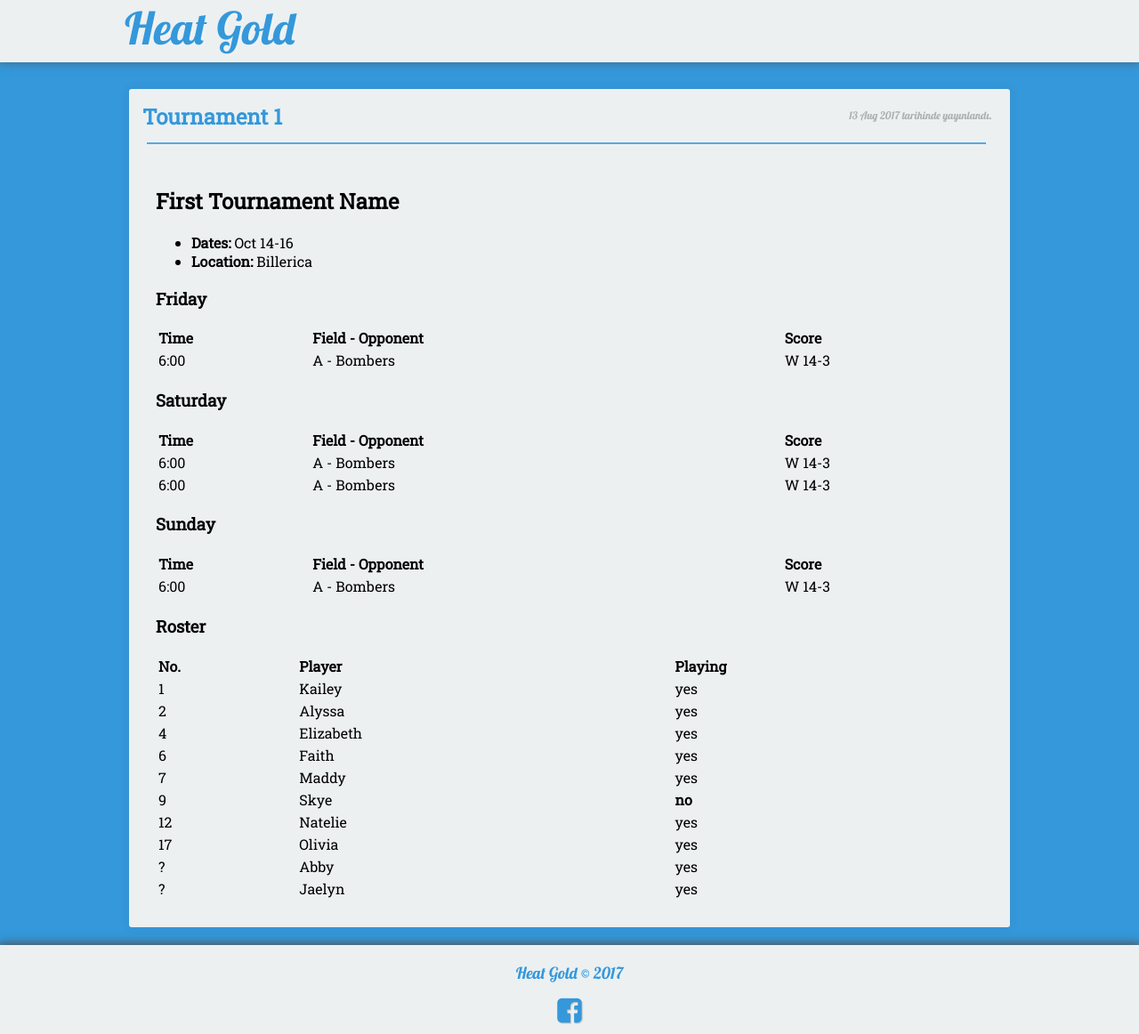
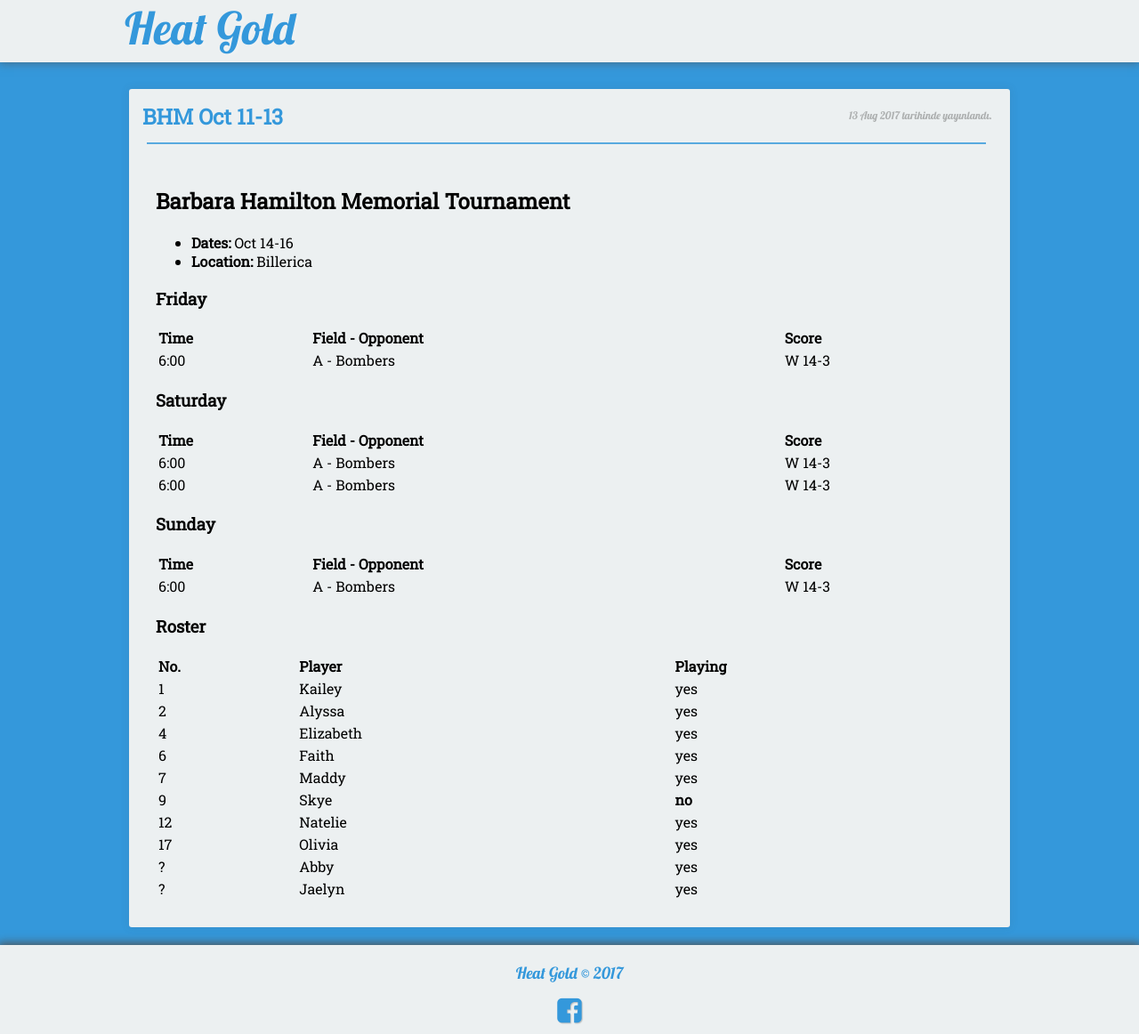
Before and after one commit to seanmerrow/ecf, a Jekyll site: the page built from _posts/2017-08-13-Tourney.md, in a window 1280 px wide. Shown: the whole page at 89% size. Built offline with Jekyll 4.4.1, drawn with Linux system fonts in a browser that asks for light colours; nearby versions of some CDN libraries.

Commit message:
Update 2017-08-13-Tourney.md

```diff
--- a/_posts/2017-08-13-Tourney.md
+++ b/_posts/2017-08-13-Tourney.md
@@ -1,13 +1,13 @@
 ---
 layout: post
-title:  "Tournament 1"
+title:  "BHM Oct 11-13"
 date:   2017-08-13
-excerpt: "This is the first tourney"
+excerpt: "Barbara Hamilton Memorial Softball Tournament"
 tag:
 - tournament
 ---
 
-## First Tournament Name
+## Barbara Hamilton Memorial Tournament
 * **Dates:** Oct 14-16
 * **Location:** Billerica
 
```
